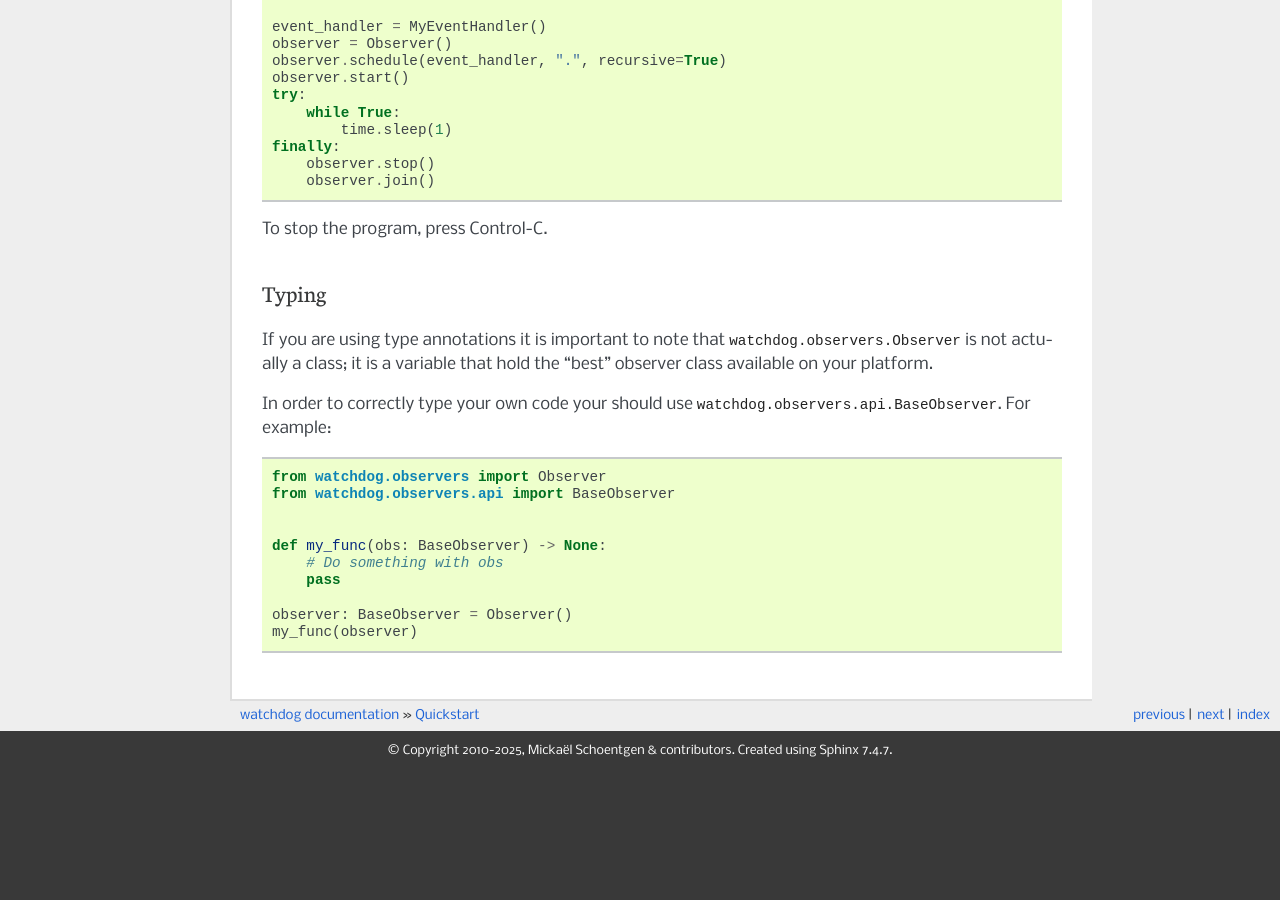
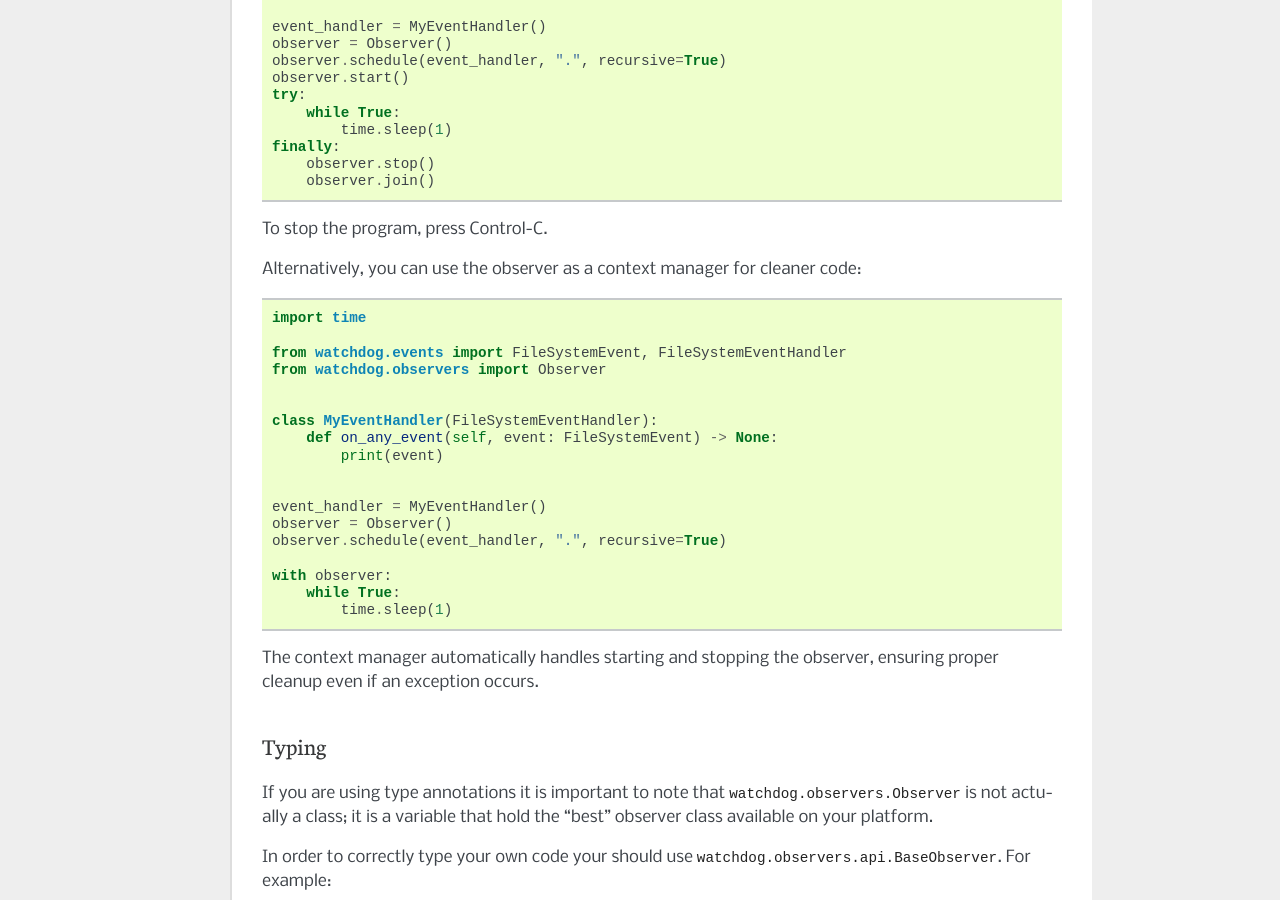
Before and after one commit to gorakhargosh/watchdog, a Sphinx documentation site: the page built from docs/source/quickstart.rst, in a window 1280 px wide and 900 px high, scrolled down 700 px. Built offline with Sphinx 7.4.7, drawn with Linux system fonts in a browser that asks for light colours; the version number could not be read and is left out; before the commit the page ends 1470 px from its top, so only the background shows below that.

Commit message:
feat: allow Observer to be used as a context manager (#1149)

```diff
--- a/changelog.rst
+++ b/changelog.rst
@@ -14,6 +14,7 @@ Changelog
 
 **Other Changes**
 
+- [core] Add context manager support to ``Observer`` class. The observer can now be used with a ``with`` statement for automatic start/stop management. (`#1090 <https://github.com/gorakhargosh/watchdog/pull/1149>`__)
 - [freebsd] Supports ``inotify`` on FreeBSD 15+. (`#1147 <https://github.com/gorakhargosh/watchdog/pull/1147>`__)
 - [core] Adjust ``Observer.schedule()`` ``path`` type annotation to reflect the ``pathlib.Path`` support. (`#1096 <https://github.com/gorakhargosh/watchdog/pull/1096>`__)
 - [core] Add support for the ``follow_symlink`` keyword argument to ``ObservedWatch``. (`#1086 <https://github.com/gorakhargosh/watchdog/pull/1086>`__)
--- a/docs/source/quickstart.rst
+++ b/docs/source/quickstart.rst
@@ -53,6 +53,30 @@ file system changes and simply print them to the console::
 
 To stop the program, press Control-C.
 
+Alternatively, you can use the observer as a context manager for cleaner code::
+
+    import time
+
+    from watchdog.events import FileSystemEvent, FileSystemEventHandler
+    from watchdog.observers import Observer
+
+
+    class MyEventHandler(FileSystemEventHandler):
+        def on_any_event(self, event: FileSystemEvent) -> None:
+            print(event)
+
+
+    event_handler = MyEventHandler()
+    observer = Observer()
+    observer.schedule(event_handler, ".", recursive=True)
+
+    with observer:
+        while True:
+            time.sleep(1)
+
+The context manager automatically handles starting and stopping the observer,
+ensuring proper cleanup even if an exception occurs.
+
 Typing
 ------
 
```
Also changed, not shown: README.rst (+23 -0 lines), 4 other files.
